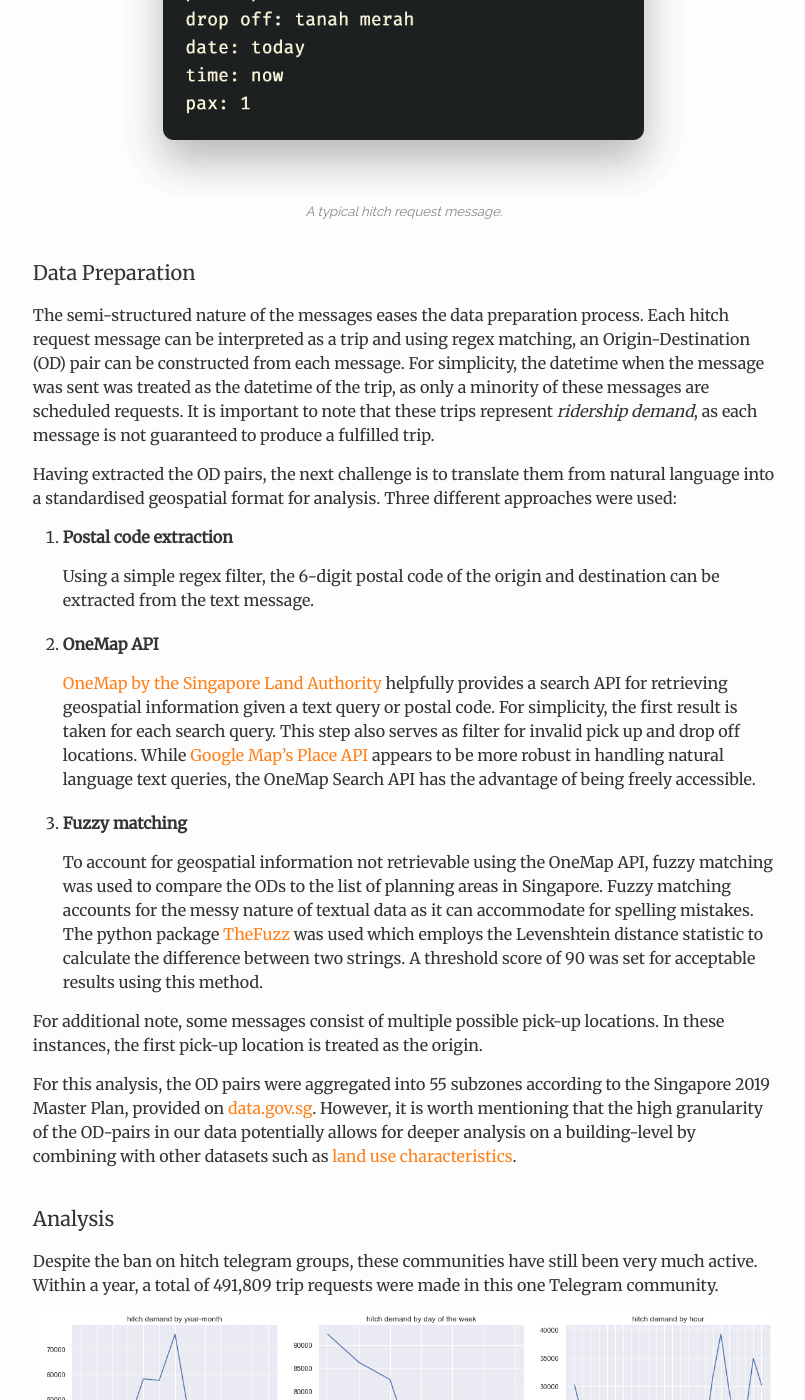
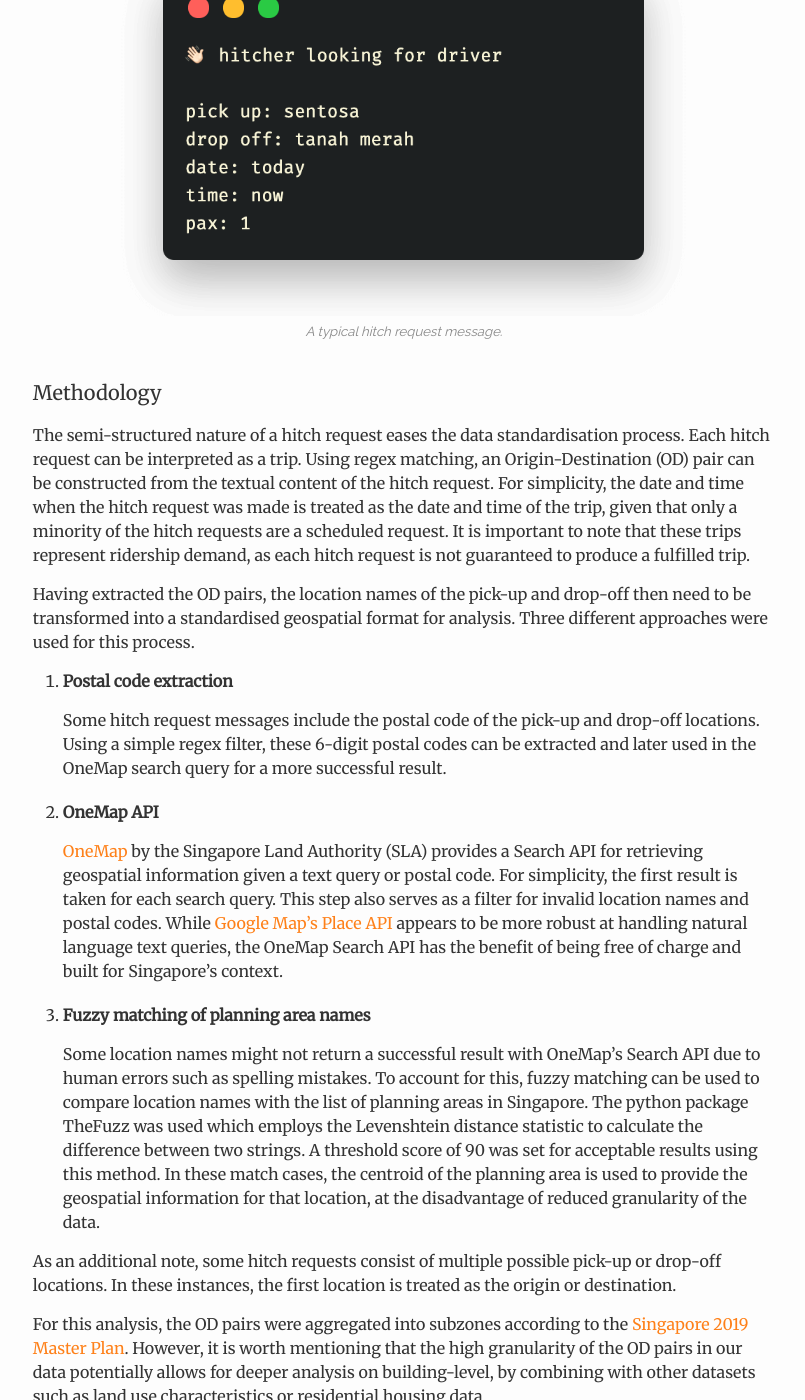
Before and after one commit to vnck/vnck.github.io, a Jekyll site: the page built from projects/_posts/2021-09-20-hitch-ridersip-demand.md, in a window 1280 px wide and 1400 px high, scrolled down 920 px. Shown: the whole window, without its empty margins (236-1041 px from the left). Built offline with Jekyll 4.4.1, drawn with Linux system fonts in a browser that asks for light colours; some of the changed text lies outside the part shown.

Commit message:
edit post

```diff
--- a/projects/_posts/2021-09-20-hitch-ridersip-demand.md
+++ b/projects/_posts/2021-09-20-hitch-ridersip-demand.md
@@ -8,40 +8,40 @@
 permalink: /projects/deriving-hitch-ridership-demand
 ---
 
-Early 2019, a [carpooling telegram group made headlines](https://www.straitstimes.com/singapore/transport/new-carpooling-service-in-telegram-chat-group-draws-1300-members-in-2-weeks) as a competitive service to the dominant ride-sharing services in Singapore. The next year, [such groups were banned](https://www.tnp.sg/news/singapore/private-carpooling-services-still-demand-despite-ban) as part of Singapore's health safety measures against the Covid-19 pandemic. This has not stopped these communities from operating business-as-usual, albeit the adoption of anti-surveillance measures such as daily data erasure policy and carrying out transactions over private messaging.
+Early 2019, a [carpooling telegram group made headlines](https://www.straitstimes.com/singapore/transport/new-carpooling-service-in-telegram-chat-group-draws-1300-members-in-2-weeks) as a competitive service to the dominant ride-sharing services in Singapore. (Toh, 2019) The next year, [such groups were banned](https://www.tnp.sg/news/singapore/private-carpooling-services-still-demand-despite-ban) as part of Singapore's health safety measures against the Covid-19 pandemic. (Devaraj, 2021) However, this has not stopped these communities from operating business-as-usual, albeit the adoption of anti-surveillance measures such as daily data erasure policy and carrying out transactions over private messaging. The supposed cheaper rates that these platforms offer continues to generate demand for private carpooling and activity within these unofficial communities.
 
-Still, these private hitch telegram groups with sizes up to 60,000 members present valuable insights on ride-sharing demand in Singapore. These telegram groups serve as an alternative data source to ride-sharing in Singapore, when ride-sharing companies tend to keep such data confidential. In this post, I present how these insights can be distilled from the messy textual data of message conversations in a Telegram group.
+Hence, these private hitch telegram groups generate an unaccounted demand for private carpooling that is not insignificant, with some communities having sizes of up to 60,000 members. These communities offer potential insight on ride-sharing demand in Singapore. In addition, these telegram groups serve as a potential alternative open mobility data source, in an environment where ride-sharing companies might be less than willing to share their trip data. In this article, I present how these insights can be distilled from the messy textual data of message conversations in a Telegram group.
 
 ### About the data
 
-The data comprises of text messages extracted from a hitch Telegram supergroup created in July 2020. Messages within a period of a year was extracted, from  August 2020 to August 2021. Among the messages, hitch requests are of primary interest. A typical hitch request looks like this:
+Our data was collected from a private hitch telegram supergroup through the Telegram client which allows exporting of the message history of public groups in JSON format. The message history between August 2020 to August 2021 was extracted, providing a year’s worth of data. Among the messages, hitch requests are of primary interest. Below depicts a typical hitch request.
 
 <figure>
     <img src="../../assets/posts/2021-09-20-hitch-ridersip-demand/typical-hitch-request.png"/>
     <figcaption>A typical hitch request message.</figcaption>
 </figure>
 
-### Data Preparation
+### Methodology
 
-The semi-structured nature of the messages eases the data preparation process. Each hitch request message can be interpreted as a trip and using regex matching, an Origin-Destination (OD) pair can be constructed from each message. For simplicity, the datetime when the message was sent was treated as the datetime of the trip, as only a minority of these messages are scheduled requests. It is important to note that these trips represent _ridership demand_, as each message is not guaranteed to produce a fulfilled trip.
+The semi-structured nature of a hitch request eases the data standardisation process. Each hitch request can be interpreted as a trip. Using regex matching, an Origin-Destination (OD) pair can be constructed from the textual content of the hitch request. For simplicity, the date and time when the hitch request was made is treated as the date and time of the trip, given that only a minority of the hitch requests are a scheduled request. It is important to note that these trips represent ridership demand, as each hitch request is not guaranteed to produce a fulfilled trip.
 
-Having extracted the OD pairs, the next challenge is to translate them from natural language into a standardised geospatial format for analysis. Three different approaches were used:
+Having extracted the OD pairs, the location names of the pick-up and drop-off then need to be transformed into a standardised geospatial format for analysis. Three different approaches were used for this process.
 
 1. **Postal code extraction**
 
-    Using a simple regex filter, the 6-digit postal code of the origin and destination can be extracted from the text message.
+    Some hitch request messages include the postal code of the pick-up and drop-off locations. Using a simple regex filter, these 6-digit postal codes can be extracted and later used in the OneMap search query for a more successful result.
 
 2. **OneMap API**
 
-    [OneMap by the Singapore Land Authority](https://www.onemap.gov.sg/home/index.html) helpfully provides a search API for retrieving geospatial information given a text query or postal code. For simplicity, the first result is taken for each search query. This step also serves as filter for invalid pick up and drop off locations. While [Google Map's Place API](https://developers.google.com/maps/documentation/places/web-service/overview) appears to be more robust in handling natural language text queries, the OneMap Search API has the advantage of being freely accessible.
+    [OneMap](https://www.onemap.gov.sg/home/index.html) by the Singapore Land Authority (SLA) provides a Search API for retrieving geospatial information given a text query or postal code. For simplicity, the first result is taken for each search query. This step also serves as a filter for invalid location names and postal codes. While [Google Map's Place API](https://developers.google.com/maps/documentation/places/web-service/overview) appears to be more robust at handling natural language text queries, the OneMap Search API has the benefit of being free of charge and built for Singapore’s context.
 
-3. **Fuzzy matching**
+3. **Fuzzy matching of planning area names**
 
-    To account for geospatial information not retrievable using the OneMap API, fuzzy matching was used to compare the ODs to the list of planning areas in Singapore. Fuzzy matching accounts for the messy nature of textual data as it can accommodate for spelling mistakes. The python package [TheFuzz](https://github.com/seatgeek/thefuzz) was used which employs the Levenshtein distance statistic to calculate the difference between two strings. A threshold score of 90 was set for acceptable results using this method.
+    Some location names might not return a successful result with OneMap’s Search API due to human errors such as spelling mistakes. To account for this, fuzzy matching can be used to compare location names with the list of planning areas in Singapore. The python package TheFuzz was used which employs the Levenshtein distance statistic to calculate the difference between two strings. A threshold score of 90 was set for acceptable results using this method. In these match cases, the centroid of the planning area is used to provide the geospatial information for that location, at the disadvantage of reduced granularity of the data.
 
-For additional note, some messages consist of multiple possible pick-up locations. In these instances, the first pick-up location is treated as the origin.
+As an additional note, some hitch requests consist of multiple possible pick-up or drop-off locations. In these instances, the first location is treated as the origin or destination.
 
-For this analysis, the OD pairs were aggregated into 55 subzones according to the  Singapore 2019 Master Plan, provided on [data.gov.sg](https://data.gov.sg/dataset/master-plan-2019-subzone-boundary-no-sea). However, it is worth mentioning that the high granularity of the OD-pairs in our data potentially allows for deeper analysis on a building-level by combining with other datasets such as [land use characteristics](https://data.gov.sg/dataset/master-plan-2019-land-use-layer).
+For this analysis, the OD pairs were aggregated into subzones according to the [Singapore 2019 Master Plan]((https://data.gov.sg/dataset/master-plan-2019-subzone-boundary-no-sea)). However, it is worth mentioning that the high granularity of the OD pairs in our data potentially allows for deeper analysis on building-level, by combining with other datasets such as land use characteristics or residential housing data.
 
 ### Analysis
 
@@ -61,29 +61,47 @@
     <figcaption>Daily hitch demand for Feb'21 and July'21.</figcaption>
 </figure>
 
-
 ### Geospatial Analysis
 
-The geospatial visualisations below were produced in QGIS. The origin and destination counts were aggregated into a grid of 400m wide hexagon for easy visualisation. The hexagons that appear to be located outside of the island boundary are because they are calculated from the centroids of the planning area (lined in blue) which sometimes extends out to the sea.
+The geospatial visualisations below were produced in QGIS. The following two figures depict the aggregated counts of origins and destinations by subzone level.
 
 <figure>
-    <img src="../../assets/posts/2021-09-20-hitch-ridersip-demand/sg-hitch-origins.png"/>
+    <img src="../../assets/posts/2021-09-20-hitch-ridersip-demand/sg-hitch-orgnsubzone.png"/>
     <figcaption>Origin counts</figcaption>
 </figure>
 
 <figure>
-    <img src="../../assets/posts/2021-09-20-hitch-ridersip-demand/sg-hitch-destinations.png"/>
+    <img src="../../assets/posts/2021-09-20-hitch-ridersip-demand/sg-hitch-destsubzone.png"/>
     <figcaption>Destination counts</figcaption>
 </figure>
 
-From the figures above, we can see that the central business district (CBD) functions a strong trip generator and trip attractor. Choa Chu Kang is also a secondary strong trip generator and attractor.
+From the figures above, we can see that residential districts such as the bedok region and ang mo kio regions are both strong attractors and generators of ridesharing trips. In addition, Changi Airport on the extreme east of the island and Tuas on the extreme right are also strong attractors of trips.
+
+Alternatively, the origin and destination counts can be aggregated into a grid of 400m wide hexagon for higher granularity, as seen in the following two figures. However, in this instance, the use of centroids as placeholder locations for certain OD trips distorts visualisation using this approach.
 
 <figure>
-    <img src="../../assets/posts/2021-09-20-hitch-ridersip-demand/sg-hitch-avgdist.png"/>
+    <img src="../../assets/posts/2021-09-20-hitch-ridersip-demand/sg-hitch-orgnhex.png"/>
+    <figcaption>Origin counts</figcaption>
+</figure>
+
+<figure>
+    <img src="../../assets/posts/2021-09-20-hitch-ridersip-demand/sg-hitch-desthex.png"/>
+    <figcaption>Destination counts</figcaption>
+</figure>
+
+We can also visualise the average trip distance from origin to destination. As seen below, trips that originate from the edges of Singapore such as Changi, Tuas or Woodlands have on average larger trip distane than trips originating from heartlands such as the Ang Mo Kio and Bishan region.
+
+<figure>
+    <img src="../../assets/posts/2021-09-20-hitch-ridersip-demand/sg-hitch-avgdistsubzone.png"/>
     <figcaption>Average trip distance (km) from origin to destination.</figcaption>
 </figure>
 
-In the figure above, the average distance travelled from origin is visualised. Trips with the shortest distance travelled originate from the Ang Mo Kio and Bishan areas, while trip distance increases as their origin is located on the edges of the island such as Tuas, Changi and Woodlands.
+<figure>
+    <img src="../../assets/posts/2021-09-20-hitch-ridersip-demand/sg-hitch-avgdisthex.png"/>
+    <figcaption>Average trip distance (km) from origin to destination.</figcaption>
+</figure>
+
+Interestingly enough, the Central Business District performs average as a trip generator and attractor for private carpooling. This could hint towards the population demographic that makes use of these unofficial private ridesharing services as opposed to the established ridesharing services offered by businesses.
 
 ---
 This post adds to a collection of studies exploring Telegram groups as rich sources of urban insight for policy and planning. If you enjoyed this post, do check out these other posts:
```
Also changed, not shown: assets/posts/2021-09-20-hitch-ridersip-demand/sg-hitch-avgdist.png (deleted), assets/posts/2021-09-20-hitch-ridersip-demand/sg-hitch-avgdisthex.png (added), assets/posts/2021-09-20-hitch-ridersip-demand/sg-hitch-avgdistsubzone.png (added), assets/posts/2021-09-20-hitch-ridersip-demand/sg-hitch-desthex.png (added), assets/posts/2021-09-20-hitch-ridersip-demand/sg-hitch-destinations.png (deleted), assets/posts/2021-09-20-hitch-ridersip-demand/sg-hitch-destsubzone.png (added), assets/posts/2021-09-20-hitch-ridersip-demand/sg-hitch-orgnhex.png (added), assets/posts/2021-09-20-hitch-ridersip-demand/sg-hitch-orgnsubzone.png (added), assets/posts/2021-09-20-hitch-ridersip-demand/sg-hitch-origins.png (deleted), 2 other files.
